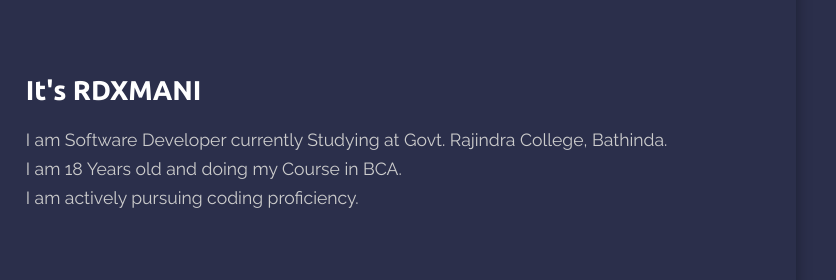
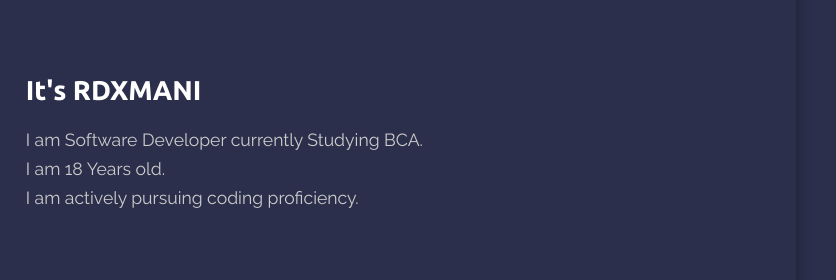
Before and after one commit to RDXMANI/Portfolio, a plain HTML site: page index.html in a window 1280 px wide. Shown: the part 1000-1280 px from the top of the page, 444-1280 px from the left. Drawn offline with nearby package versions, Linux system fonts and the light colour scheme.

Commit message:
Update index.html

```diff
--- a/index.html
+++ b/index.html
@@ -31,9 +31,9 @@
             <div class="info">
                 <h1>It's RDXMANI</h1>
                 <p>
-                    I am Software Developer currently Studying at Govt. Rajindra College, Bathinda.
+                    I am Software Developer currently Studying BCA.
                     <br>
-                    I am 18 Years old and doing my Course in BCA.
+                    I am 18 Years old.
                     <br>
                     I am actively pursuing coding proficiency.
                 </p>
```
